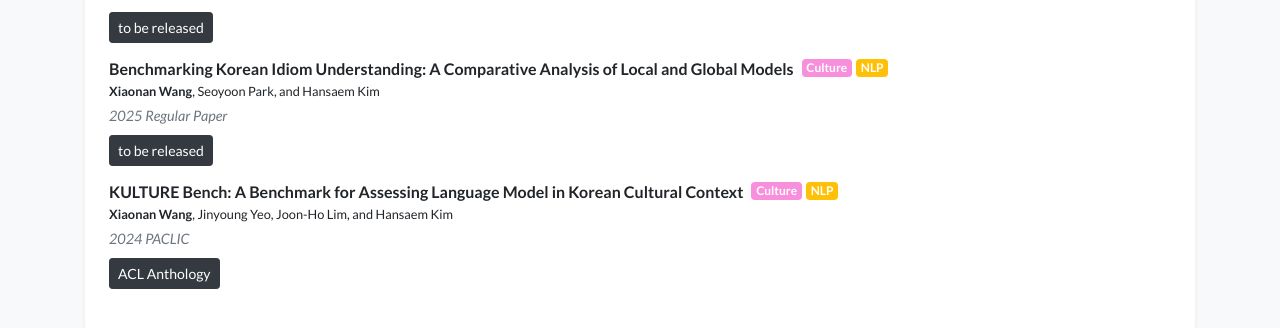
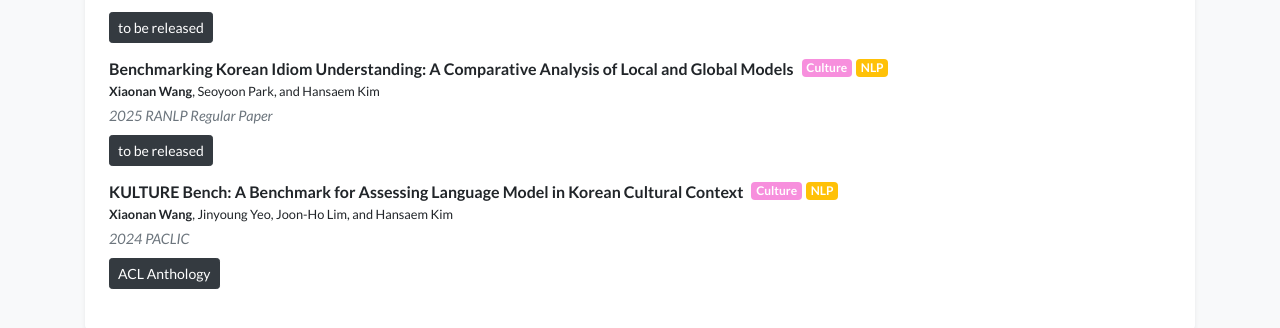
Before and after one commit to wangxiaonan-git/wangxiaonan-git.github.io, a Jekyll site: the page built from index.html, in a window 1280 px wide and 900 px high, scrolled down 1010 px. Shown: the part 515-843 px from the top of the window. Built offline with Jekyll 4.4.1, drawn with Linux system fonts in a browser that asks for light colours; a style sheet for code colours, icons or effects is not loaded.

Commit message:
Update index.html

```diff
--- a/index.html
+++ b/index.html
@@ -83,7 +83,7 @@ num_selected: 10
           <p class="mb-1 small">
             <strong>Xiaonan Wang</strong>, Seoyoon Park, and Hansaem Kim
           </p>
-          <p class="text-muted font-italic mb-2" style="font-size: 0.9rem;">2025 Regular Paper</p>
+          <p class="text-muted font-italic mb-2" style="font-size: 0.9rem;">2025 RANLP Regular Paper</p>
           <a href="" class="btn btn-sm btn-dark">to be released</a>
         </div>
 
```
